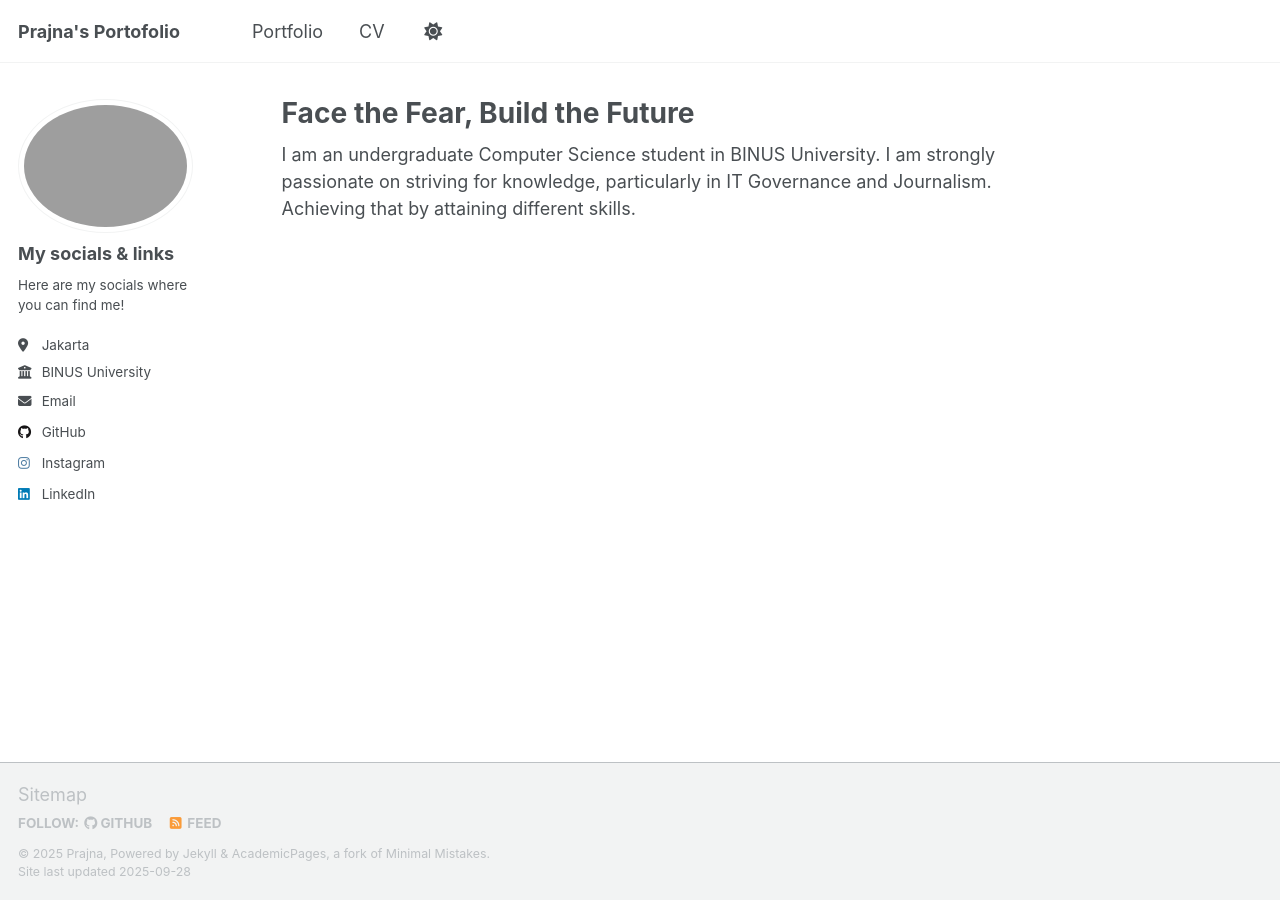
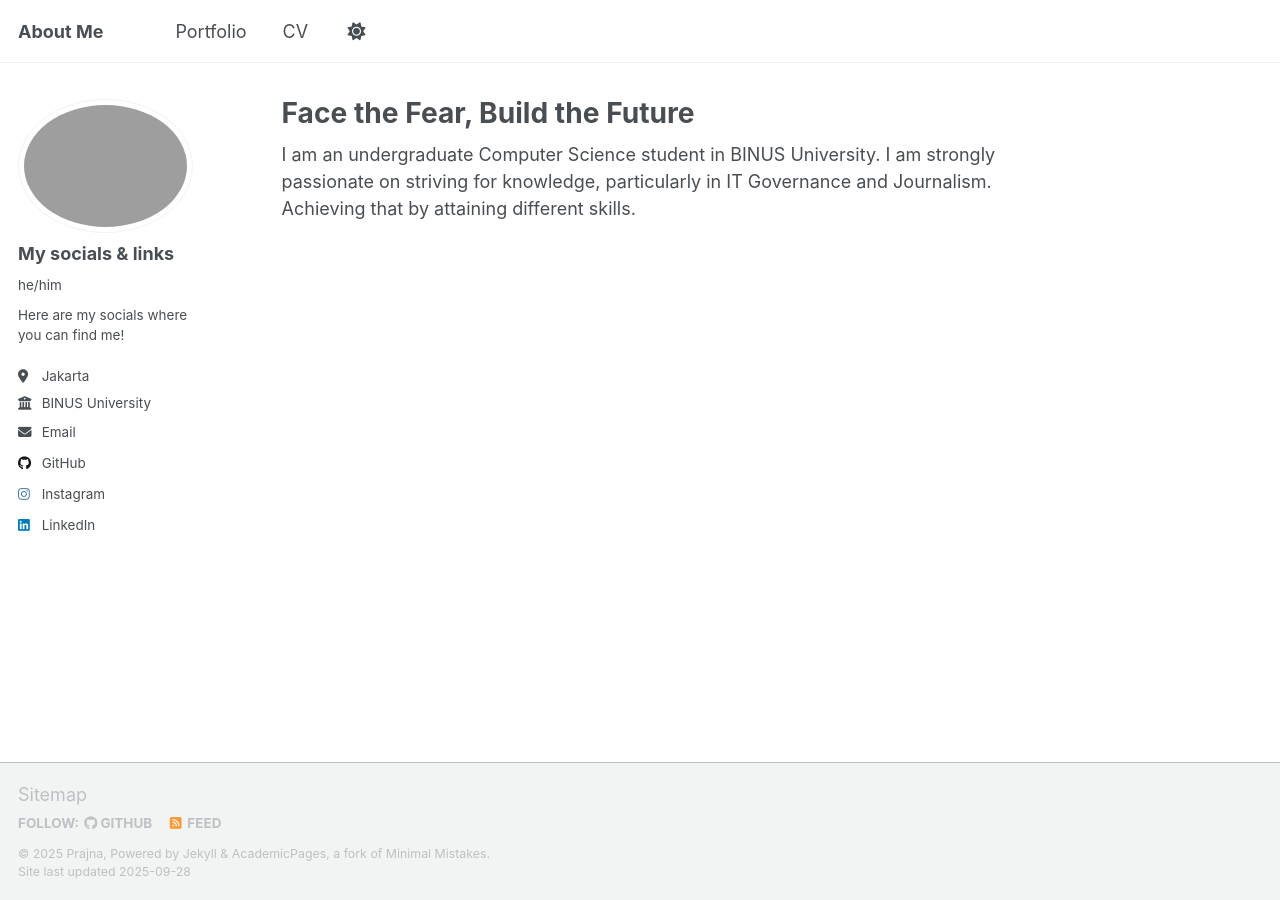
Before and after one commit to RaveliaRaes/praj.github.io, a Jekyll site: the page built from _pages/about.md, in a window 1280 px wide. Built offline with Jekyll 4.4.1, drawn with Linux system fonts in a browser that asks for light colours; a script that is not in the unit is left out.

Commit message:
Update _config.yml

```diff
--- a/_config.yml
+++ b/_config.yml
@@ -9,7 +9,7 @@
 # Basic Site Settings
 locale                   : "en-US"
 site_theme               : "default" # Currently available options are "default", "air"
-title                    : "Prajna's Portofolio"
+title                    : "About Me"
 title_separator          : "-"
 name                     : &name "Prajna"
 description              : &description "Prajna's academic portfolio"   # Update this with a general description of your site, this is the default if not overridden by a page
@@ -25,7 +25,7 @@ author:
   # Biographic information
   avatar           : "profile.png"
   name             : "My socials & links"
-  pronouns         : # example: "she/her"
+  pronouns         : "he/him"
   bio              : "Here are my socials where you can find me!"
   location         : "Jakarta"
   employer         : "BINUS University"
```
